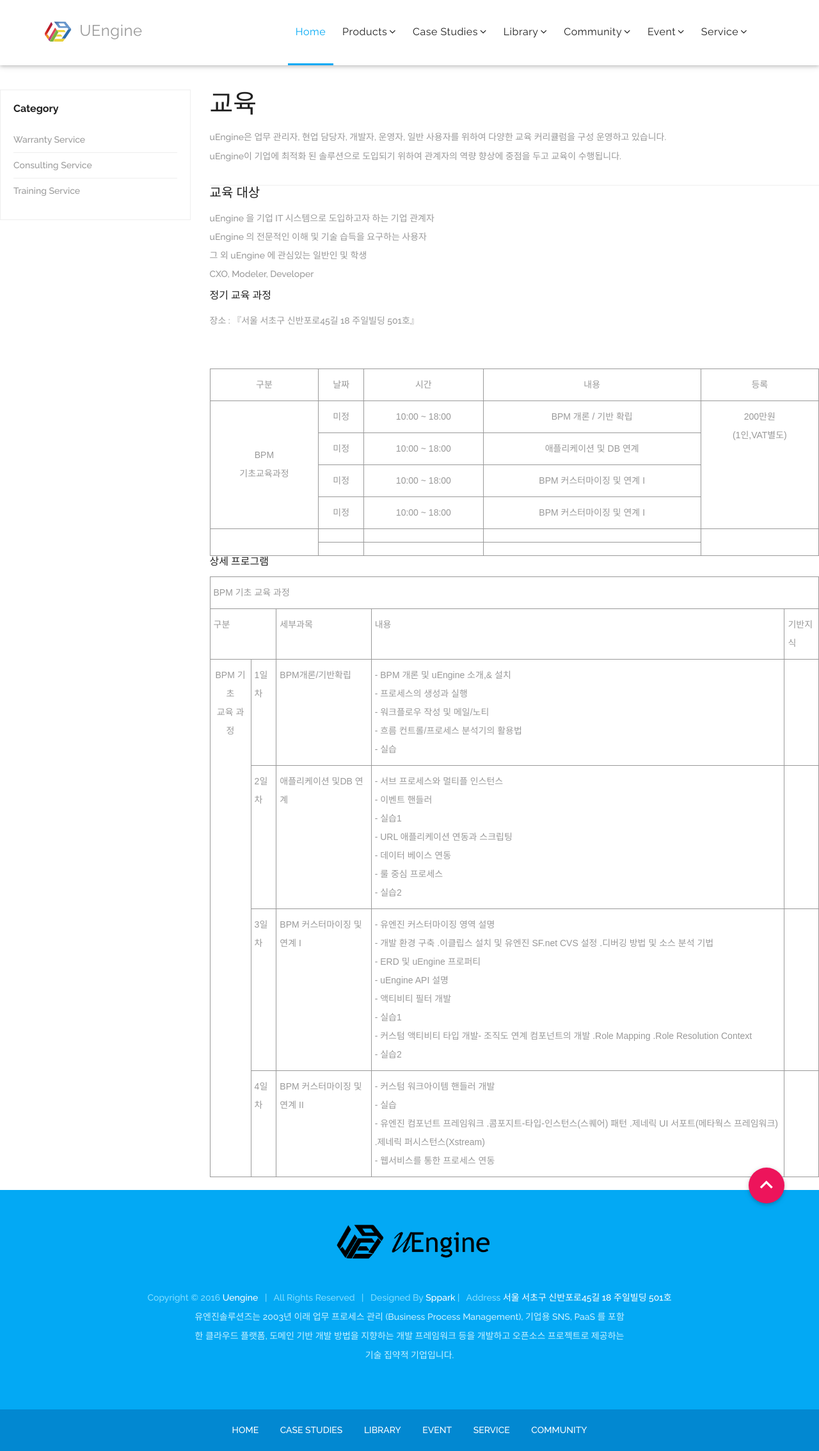
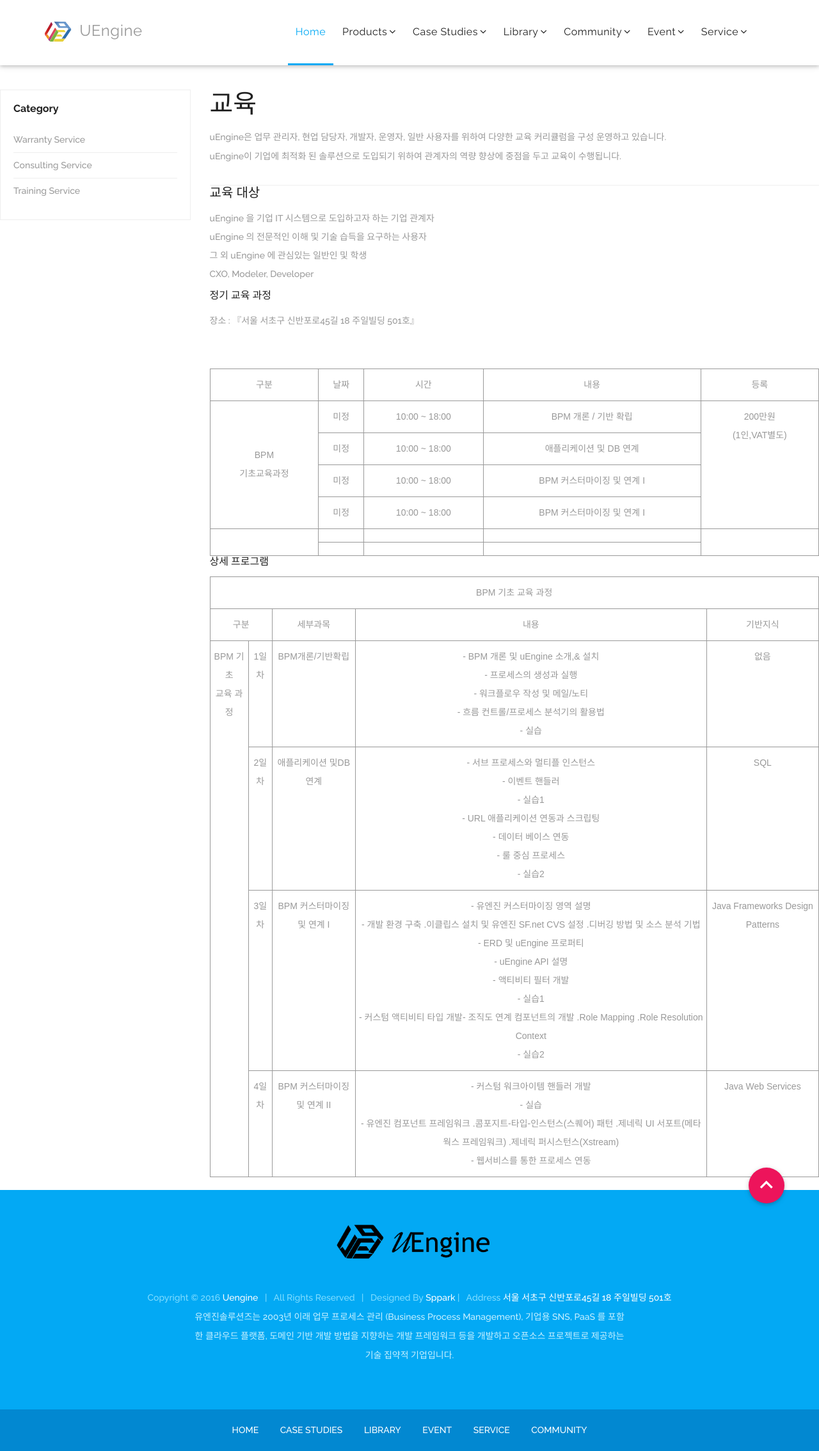
Before and after one commit to TheOpenCloudEngine/theopencloudengine.github.io, a Jekyll site: the page built from service/training.md, in a window 1280 px wide. Shown: the whole page at 64% size. Built offline with Jekyll 4.4.1, drawn with Linux system fonts in a browser that asks for light colours; our own code applies the rules of GitHub Pages for plain Markdown files.

Commit message:
Update training.md

```diff
--- a/service/training.md
+++ b/service/training.md
@@ -79,42 +79,42 @@
 .tg  {border-collapse:collapse;border-spacing:0;}
 .tg td{font-family:Arial, sans-serif;font-size:14px;padding:10px 5px;border-style:solid;border-width:1px;overflow:hidden;word-break:normal;}
 .tg th{font-family:Arial, sans-serif;font-size:14px;font-weight:normal;padding:10px 5px;border-style:solid;border-width:1px;overflow:hidden;word-break:normal;}
+.tg .tg-s6z2{text-align:center}
 .tg .tg-baqh{text-align:center;vertical-align:top}
-.tg .tg-yw4l{vertical-align:top}
 </style>
 <table class="tg">
   <tr>
-    <th class="tg-031e" colspan="5">BPM 기초 교육 과정</th>
+    <th class="tg-s6z2" colspan="5">BPM 기초 교육 과정</th>
   </tr>
   <tr>
-    <td class="tg-yw4l" colspan="2">구분</td>
-    <td class="tg-yw4l">세부과목</td>
-    <td class="tg-yw4l">내용</td>
-    <td class="tg-yw4l">기반지식</td>
+    <td class="tg-baqh" colspan="2">구분</td>
+    <td class="tg-baqh">세부과목</td>
+    <td class="tg-baqh">내용</td>
+    <td class="tg-baqh">기반지식</td>
   </tr>
   <tr>
     <td class="tg-baqh" rowspan="4">BPM 기초<br>교육 과정</td>
-    <td class="tg-yw4l">1일차</td>
-    <td class="tg-yw4l">BPM개론/기반확립</td>
-    <td class="tg-yw4l">- BPM 개론 및 uEngine 소개,&amp; 설치<br>- 프로세스의 생성과 실행 <br>- 워크플로우 작성 및 메일/노티<br>- 흐름 컨트롤/프로세스 분석기의 활용법<br>- 실습</td>
-    <td class="tg-yw4l"></td>
+    <td class="tg-baqh">1일차</td>
+    <td class="tg-baqh">BPM개론/기반확립</td>
+    <td class="tg-baqh">- BPM 개론 및 uEngine 소개,&amp; 설치<br>- 프로세스의 생성과 실행 <br>- 워크플로우 작성 및 메일/노티<br>- 흐름 컨트롤/프로세스 분석기의 활용법<br>- 실습</td>
+    <td class="tg-baqh">없음</td>
   </tr>
   <tr>
-    <td class="tg-yw4l">2일차</td>
-    <td class="tg-yw4l">애플리케이션 및DB 연계</td>
-    <td class="tg-yw4l">- 서브 프로세스와 멀티플 인스턴스 <br>- 이벤트 핸들러 <br>- 실습1<br>- URL 애플리케이션 연동과 스크립팅 <br>- 데이터 베이스 연동 <br>- 룰 중심 프로세스<br>- 실습2</td>
-    <td class="tg-yw4l"></td>
+    <td class="tg-baqh">2일차</td>
+    <td class="tg-baqh">애플리케이션 및DB 연계</td>
+    <td class="tg-baqh">- 서브 프로세스와 멀티플 인스턴스 <br>- 이벤트 핸들러 <br>- 실습1<br>- URL 애플리케이션 연동과 스크립팅 <br>- 데이터 베이스 연동 <br>- 룰 중심 프로세스<br>- 실습2</td>
+    <td class="tg-baqh">SQL</td>
   </tr>
   <tr>
-    <td class="tg-yw4l">3일차</td>
-    <td class="tg-yw4l">BPM 커스터마이징 및 연계 I</td>
-    <td class="tg-yw4l">- 유엔진 커스터마이징 영역 설명<br>- 개발 환경 구축 .이클립스 설치 및 유엔진 SF.net CVS 설정 .디버깅 방법 및 소스 분석 기법<br>- ERD 및 uEngine 프로퍼티<br>- uEngine API 설명<br>- 액티비티 필터 개발<br>- 실습1<br>- 커스텀 액티비티 타입 개발- 조직도 연계 컴포넌트의 개발 .Role Mapping .Role Resolution Context<br>- 실습2</td>
-    <td class="tg-yw4l"></td>
+    <td class="tg-baqh">3일차</td>
+    <td class="tg-baqh">BPM 커스터마이징 및 연계 I</td>
+    <td class="tg-baqh">- 유엔진 커스터마이징 영역 설명<br>- 개발 환경 구축 .이클립스 설치 및 유엔진 SF.net CVS 설정 .디버깅 방법 및 소스 분석 기법<br>- ERD 및 uEngine 프로퍼티<br>- uEngine API 설명<br>- 액티비티 필터 개발<br>- 실습1<br>- 커스텀 액티비티 타입 개발- 조직도 연계 컴포넌트의 개발 .Role Mapping .Role Resolution Context<br>- 실습2</td>
+    <td class="tg-baqh">Java Frameworks Design Patterns</td>
   </tr>
   <tr>
-    <td class="tg-yw4l">4일차</td>
-    <td class="tg-yw4l">BPM 커스터마이징 및 연계 II</td>
-    <td class="tg-yw4l">- 커스텀 워크아이템 핸들러 개발 <br>- 실습<br>- 유엔진 컴포넌트 프레임워크 .콤포지트-타입-인스턴스(스퀘어) 패턴 .제네릭 UI 서포트(메타웍스 프레임워크) .제네릭 퍼시스턴스(Xstream) <br>- 웹서비스를 통한 프로세스 연동</td>
-    <td class="tg-yw4l"></td>
+    <td class="tg-baqh">4일차</td>
+    <td class="tg-baqh">BPM 커스터마이징 및 연계 II</td>
+    <td class="tg-baqh">- 커스텀 워크아이템 핸들러 개발 <br>- 실습<br>- 유엔진 컴포넌트 프레임워크 .콤포지트-타입-인스턴스(스퀘어) 패턴 .제네릭 UI 서포트(메타웍스 프레임워크) .제네릭 퍼시스턴스(Xstream) <br>- 웹서비스를 통한 프로세스 연동</td>
+    <td class="tg-baqh">Java Web Services</td>
   </tr>
 </table>
```
